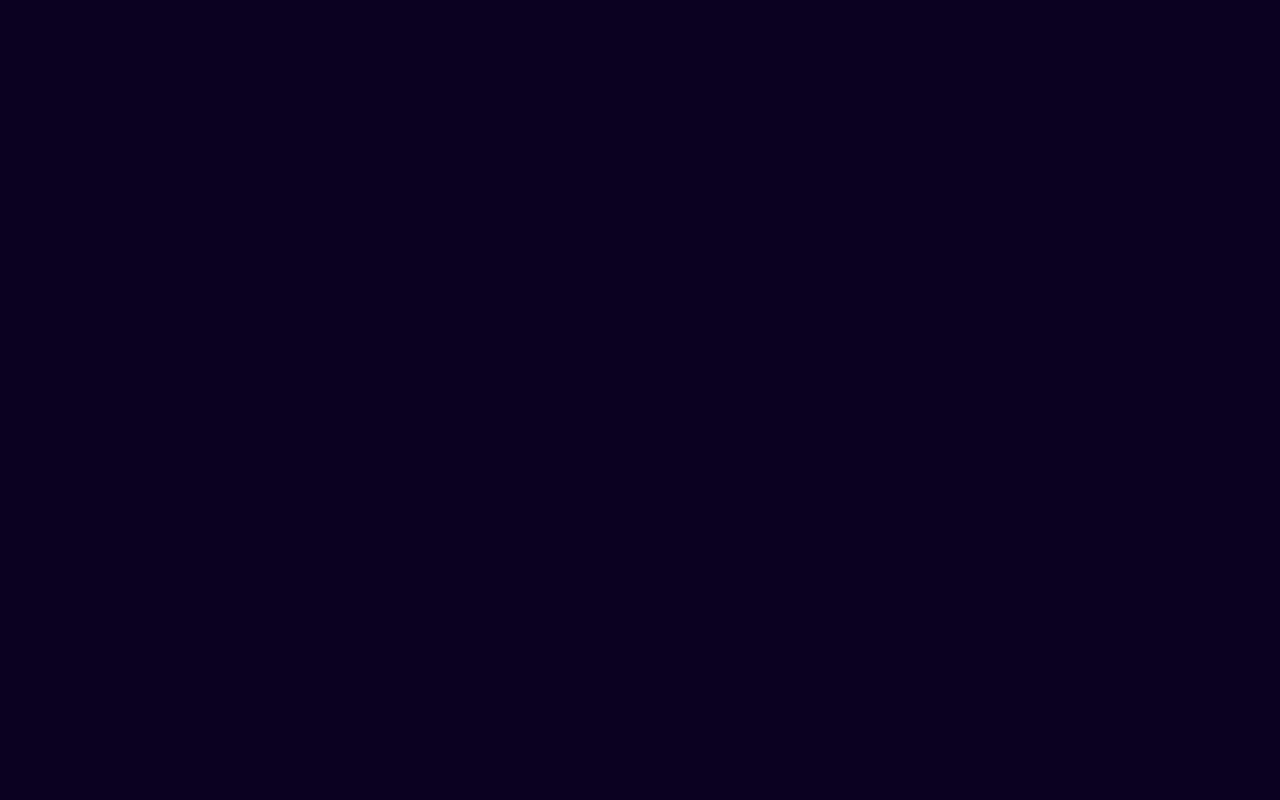
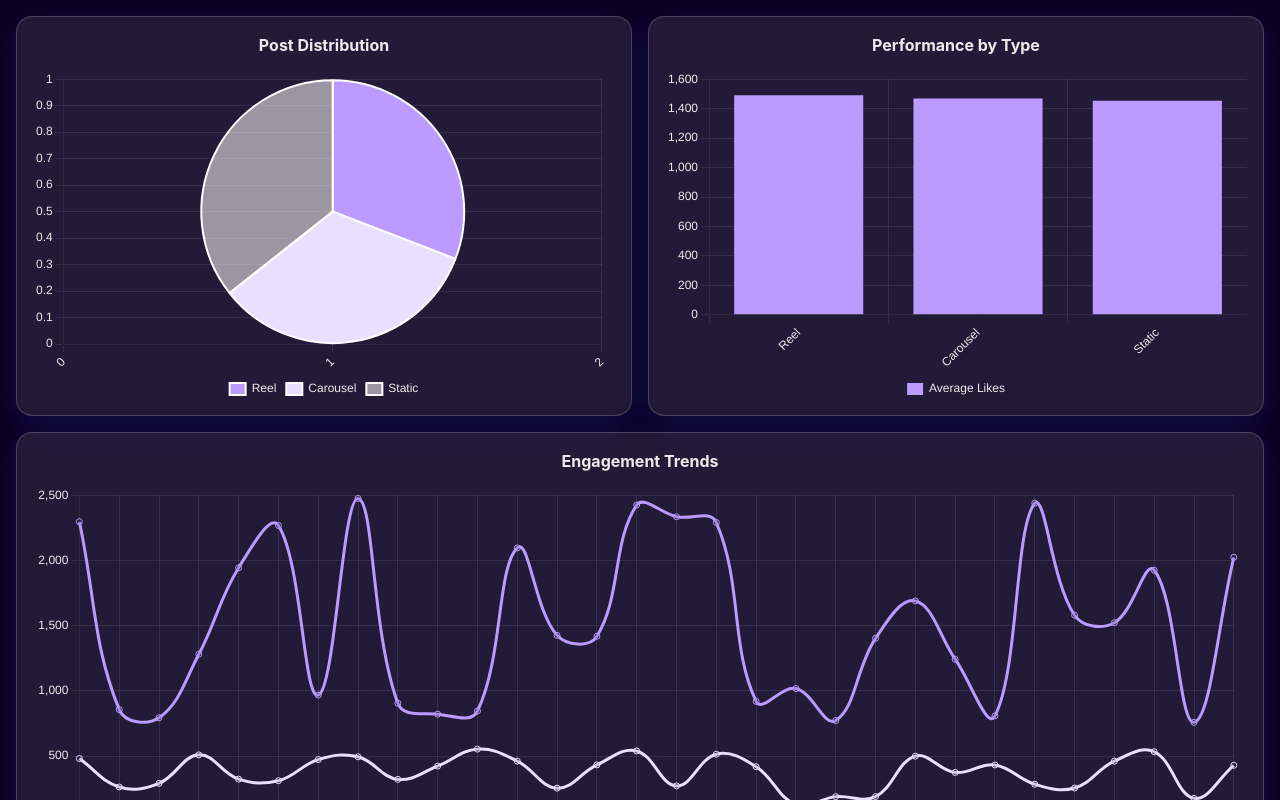
Before and after one commit to viditagrawal56/metricly_hackathon, a React (Vite) app: page /graph in a window 1280 px wide. Before the commit this address had no page. Shown: the top 800 px of the page. Built offline with nearby package versions, Linux system fonts and the light colour scheme.

Commit message:
added charts

```diff
--- a/package.json
+++ b/package.json
@@ -11,12 +11,16 @@
   },
   "dependencies": {
     "@types/react-slick": "^0.23.13",
+    "chart.js": "^4.4.7",
     "framer-motion": "^11.15.0",
+    "lucide-react": "^0.469.0",
     "react": "^18.3.1",
+    "react-chartjs-2": "^5.3.0",
     "react-dom": "^18.3.1",
     "react-icons": "^5.4.0",
     "react-router-dom": "^7.1.1",
     "react-slick": "^0.30.3",
+    "recharts": "^2.15.0",
     "slick-carousel": "^1.8.1"
   },
   "devDependencies": {
--- a/src/App.tsx
+++ b/src/App.tsx
@@ -1,6 +1,7 @@
 import { Route, BrowserRouter as Router, Routes } from "react-router-dom";
 import Home from "./pages/Home";
 import Chat from "./pages/Chat";
+import Chart from "./pages/Chart";
 
 function App() {
   return (
@@ -9,6 +10,7 @@ function App() {
         <Routes>
           <Route path="/" element={<Home />} />
           <Route path="/chat" element={<Chat />} />
+          <Route path="/graph" element={<Chart />} />
         </Routes>
       </Router>
     </>
--- /dev/null
+++ b/src/components/Graph/Graph.css
@@ -0,0 +1,99 @@
+.graph-container {
+  display: grid;
+  grid-template-areas:
+    "distribution performance"
+    "engagement engagement";
+  grid-template-columns: repeat(2, minmax(0, 1fr));
+  gap: 16px;
+  padding: 16px;
+  width: 100%;
+  max-width: 1400px;
+  margin: 0 auto;
+}
+.chart-wrapper {
+  background: rgba(255, 255, 255, 0.1);
+  box-shadow: 0 8px 32px 0 rgba(31, 38, 135, 0.37);
+  backdrop-filter: blur(10px);
+  border: 1px solid rgba(255, 255, 255, 0.18);
+  border-radius: 16px;
+  padding: 16px;
+  height: 400px;
+  display: flex;
+  flex-direction: column;
+  transition: transform 0.2s ease;
+}
+.chart-wrapper h2 {
+  color: #ececec;
+  font-size: 1rem;
+  margin-bottom: 12px;
+  text-align: center;
+}
+.chart-wrapper > div {
+  flex-grow: 1;
+}
+.chart-wrapper.distribution { grid-area: distribution; }
+.chart-wrapper.performance { grid-area: performance; }
+.chart-wrapper.engagement {
+  grid-area: engagement;
+  height: 500px;
+}
+@media (max-width: 1024px) {
+  .graph-container {
+    grid-template-areas:
+      "distribution"
+      "performance"
+      "engagement";
+    grid-template-columns: 1fr;
+    gap: 24px;
+  }
+  .chart-wrapper {
+    height: 350px;
+  }
+  .chart-wrapper.engagement {
+    height: 400px;
+  }
+}
+@media (max-width: 768px) {
+  .graph-container {
+    padding: 12px;
+    gap: 20px;
+  }
+  .chart-wrapper {
+    padding: 12px;
+    border-radius: 12px;
+    height: 300px;
+  }
+  .chart-wrapper h2 {
+    font-size: 0.875rem;
+    margin-bottom: 8px;
+  }
+.chart-wrapper.engagement {
+    height: 350px;
+  }
+}
+
+@media (max-width: 480px) {
+  .graph-container {
+    gap: 16px;
+  }
+
+  .chart-wrapper {
+    height: 250px;
+    padding: 8px;
+    border-radius: 8px;
+  }
+
+  .chart-wrapper h2 {
+    font-size: 0.75rem;
+  }
+
+  .chart-wrapper.engagement {
+    height: 300px;
+  }
+}
+
+@supports (-webkit-touch-callout: none) {
+  .chart-wrapper {
+    -webkit-backdrop-filter: blur(10px);
+  }
+}
--- /dev/null
+++ b/src/components/Graph/Graph.tsx
@@ -0,0 +1,184 @@
+import { useState } from 'react';
+import {
+  Chart as ChartJS,
+  CategoryScale,
+  LinearScale,
+  PointElement,
+  LineElement,
+  BarElement,
+  ArcElement,
+  Title,
+  Tooltip,
+  Legend,
+} from 'chart.js';
+import { Line, Bar, Pie } from 'react-chartjs-2';
+import './Graph.css';
+
+ChartJS.register(
+  CategoryScale,
+  LinearScale,
+  PointElement,
+  LineElement,
+  BarElement,
+  ArcElement,
+  Title,
+  Tooltip,
+  Legend
+);
+
+const chartColors = {
+  primary: '#bb9bff',
+  secondary: '#e9dfff',
+  text: '#ececec',
+  background: 'rgba(255, 255, 255, 0.1)',
+};
+
+function Graph() {
+  const generateMockData = () => {
+    const startDate = new Date('2024-01-01');
+    const endDate = new Date('2024-03-31');
+    const posts = [];
+    const postTypes = ['Reel', 'Carousel', 'Static'];
+
+    for (let date = new Date(startDate); date <= endDate; date.setDate(date.getDate() + 1)) {
+      const numPosts = Math.floor(Math.random() * 3) + 1;
+      for (let i = 0; i < numPosts; i++) {
+        const postType = postTypes[Math.floor(Math.random() * postTypes.length)];
+        posts.push({
+          Post_ID: `${date.toISOString().split('T')[0]}-${i + 1}`,
+          Post_Type: postType,
+          Likes: Math.floor(Math.random() * 2000) + 500,
+          Shares: Math.floor(Math.random() * 500) + 100,
+          Comments: Math.floor(Math.random() * 300) + 50,
+          Date_Posted: date.toISOString().split('T')[0],
+        });
+      }
+    }
+    return posts;
+  };
+
+  const [data] = useState(generateMockData());
+
+  const chartOptions = {
+    responsive: true,
+    maintainAspectRatio: false,
+    layout: {
+        padding: {
+          bottom: 30
+        }
+      },
+    plugins: {
+      legend: {
+        position: 'bottom' as const,
+        labels: {
+          color: chartColors.text,
+          font: {
+            size: window.innerWidth < 768 ? 10 : 12,
+          },
+          boxWidth: window.innerWidth < 768 ? 12 : 16,
+        },
+      },
+    },
+    scales: {
+      x: {
+        grid: {
+          color: 'rgba(236, 236, 236, 0.1)',
+          display: window.innerWidth > 768,
+        },
+        ticks: {
+          color: chartColors.text,
+          font: {
+            size: window.innerWidth < 768 ? 10 : 12,
+          },
+          maxRotation: 45,
+          minRotation: 45,
+        },
+      },
+      y: {
+        grid: {
+          color: 'rgba(236, 236, 236, 0.1)',
+          display: window.innerWidth > 768,
+        },
+        ticks: {
+          color: chartColors.text,
+          font: {
+            size: window.innerWidth < 768 ? 10 : 12,
+          },
+        },
+      },
+    },
+  };
+  const processedData = {
+    distribution: {
+      labels: ['Reel', 'Carousel', 'Static'],
+      datasets: [
+        {
+          data: ['Reel', 'Carousel', 'Static'].map(type =>
+            data.filter(post => post.Post_Type === type).length
+          ),
+          backgroundColor: [
+            chartColors.primary,
+            chartColors.secondary,
+            'rgba(236, 236, 236, 0.6)',
+          ],
+        },
+      ],
+    },
+    engagement: {
+      labels: data.map(item => item.Date_Posted).slice(-30),
+      datasets: [
+        {
+          label: 'Likes',
+          data: data.map(item => item.Likes).slice(-30),
+          borderColor: chartColors.primary,
+          tension: 0.4,
+        },
+        {
+          label: 'Shares',
+          data: data.map(item => item.Shares).slice(-30),
+          borderColor: chartColors.secondary,
+          tension: 0.4,
+        },
+      ],
+    },
+  };
+
+  return (
+    <div className="graph-container">
+      <div className="chart-wrapper distribution">
+        <h2>Post Distribution</h2>
+        <Pie data={processedData.distribution} options={chartOptions} />
+      </div>
+
+      <div className="chart-wrapper performance">
+        <h2>Performance by Type</h2>
+        <Bar
+          data={{
+            labels: ['Reel', 'Carousel', 'Static'],
+            datasets: [
+              {
+                label: 'Average Likes',
+                data: ['Reel', 'Carousel', 'Static'].map(type => {
+                  const typePosts = data.filter(post => post.Post_Type === type);
+                  return (
+                    typePosts.reduce((acc, post) => acc + post.Likes, 0) /
+                    typePosts.length
+                  );
+                }),
+                backgroundColor: chartColors.primary,
+              },
+            ],
+          }}
+          options={chartOptions}
+        />
+      </div>
+
+      <div className="chart-wrapper engagement">
+        <h2>Engagement Trends</h2>
+        <Line data={processedData.engagement} options={chartOptions} />
+      </div>
+    </div>
+  );
+}
+
+export default Graph;
--- a/src/components/Hero/Hero.tsx
+++ b/src/components/Hero/Hero.tsx
@@ -33,7 +33,7 @@ const Hero = () => {
               transition: { duration: 0.2 },
             }}
           >
-            <Button content="Try Now →" href="/chat" />
+            <Button content="Try Now →" href="/graph" />
           </motion.div>
         </div>
       </motion.div>
--- a/src/components/Navbar/Navbar.tsx
+++ b/src/components/Navbar/Navbar.tsx
@@ -28,7 +28,7 @@ const Navbar = () => {
           <a href="#team">About Us</a>
         </li>
       </ul>
-      <Button content="Try Now  →" sm href="/chat" />
+      <Button content="Try Now  →" sm href="/graph" />
     </motion.div>
   );
 };
--- /dev/null
+++ b/src/pages/Chart.tsx
@@ -0,0 +1,12 @@
+
+import Graph from '../components/Graph/Graph'
+
+function Chart() {
+  return (
+    <div>
+        <Graph />
+    </div>
+  )
+}
+
+export default Chart
```
Also changed, not shown: 1 other file (tests, documents, lock files or other folders).
